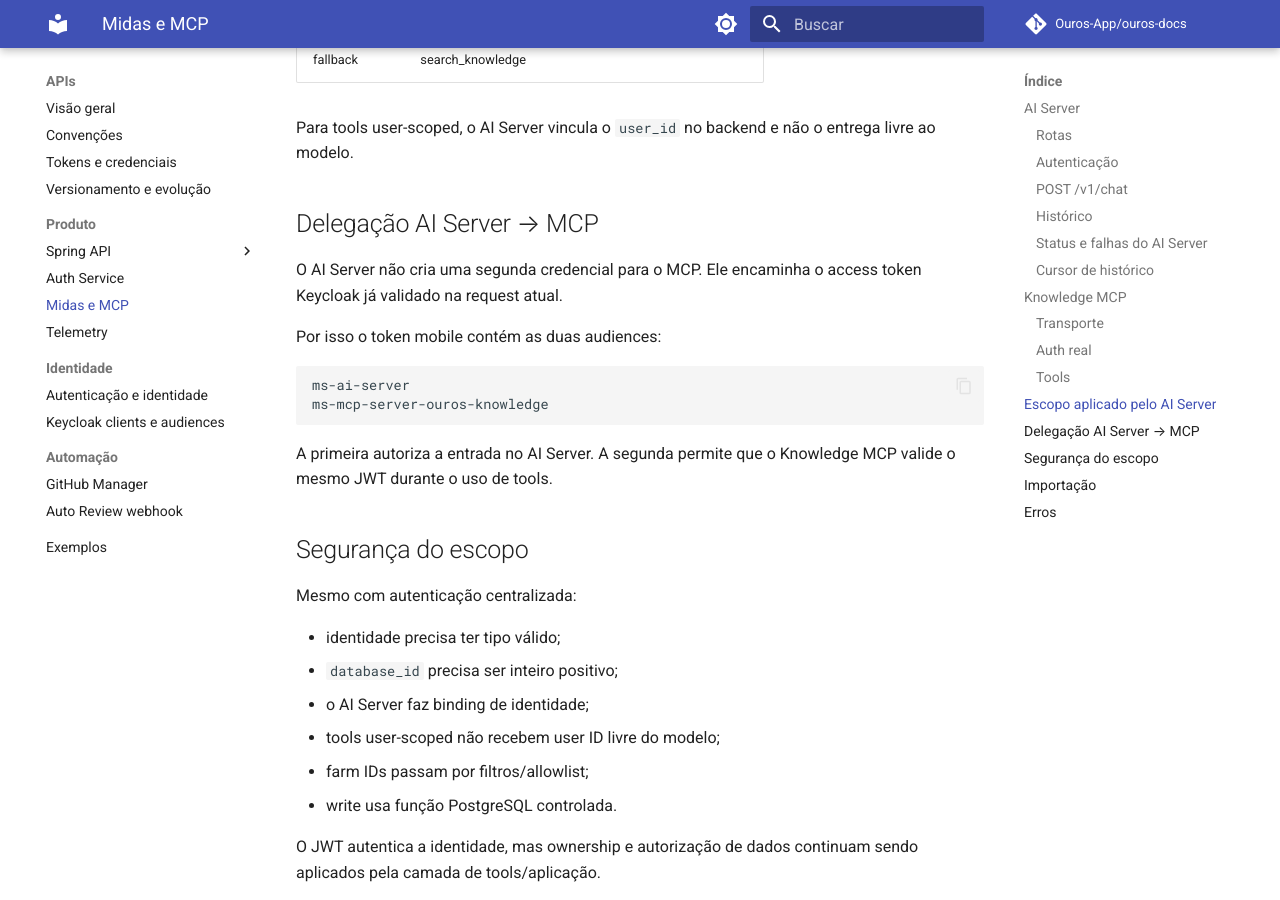
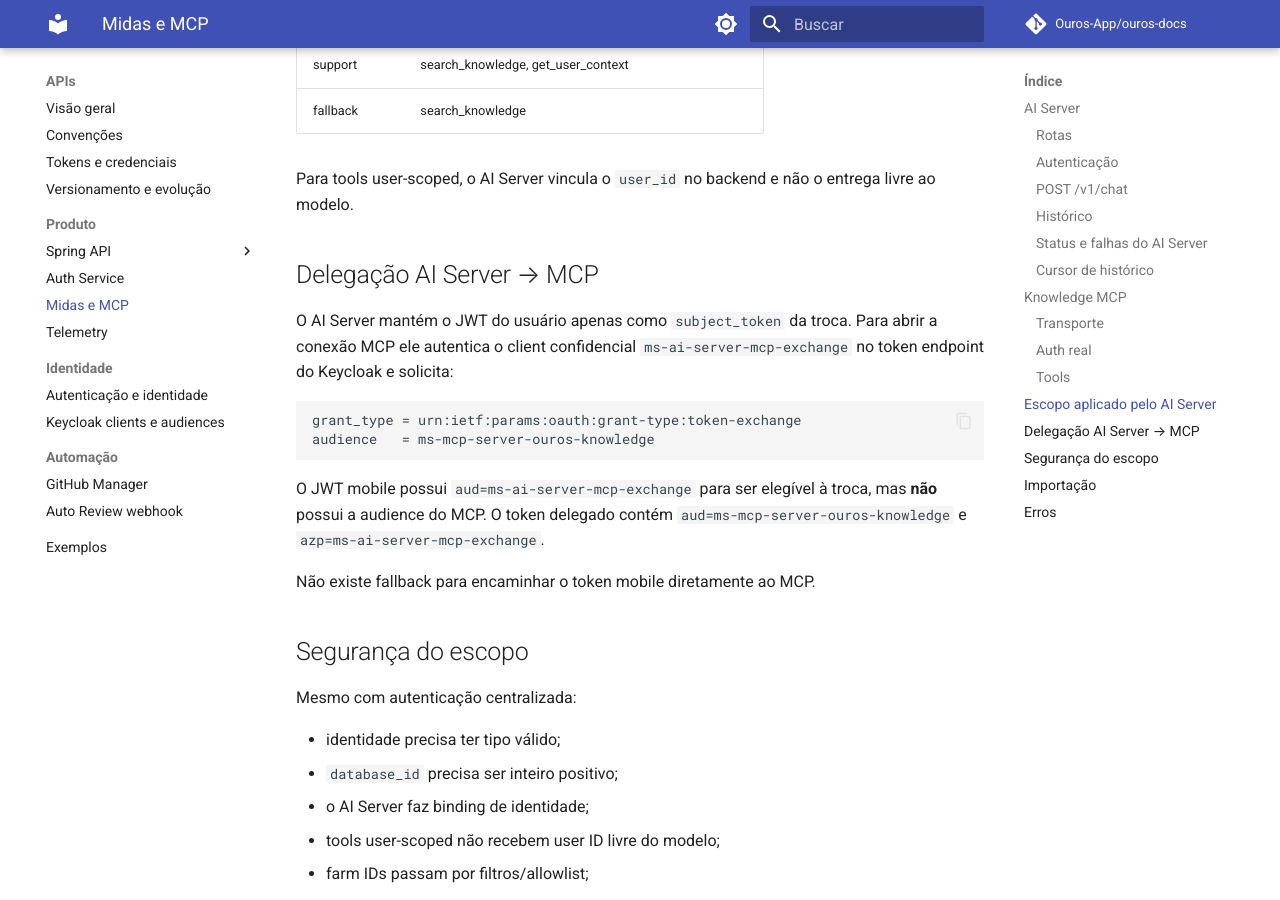
Before and after one commit to Ouros-App/ouros-docs, an MkDocs documentation site: the page built from docs/apis/ai-mcp-reference.md, in a window 1280 px wide and 900 px high, scrolled down 4898 px. Built offline with MkDocs 1.6.1 and Material for MkDocs 9.7.7, drawn with Linux system fonts in a browser that asks for light colours; comment, search, counter and statistics services are not loaded; some of the changed text lies outside the part shown.

Commit message:
docs(mcp): document downscoped delegated JWT

````diff
--- a/docs/apis/ai-mcp-reference.md
+++ b/docs/apis/ai-mcp-reference.md
@@ -137,7 +137,7 @@ Streamable HTTP, stateless.
 
 ### Auth real
 
-O Knowledge MCP usa `KeycloakTokenVerifier` e valida o mesmo access token de usuário encaminhado pelo AI Server.
+O Knowledge MCP usa `KeycloakTokenVerifier`, mas não aceita o access token bruto do usuário. O AI Server primeiro executa Standard Token Exchange v2 e envia o JWT delegado resultante.
 
 ```text
 issuer   = https://ouros-keycloak.discloud.app/realms/ouros
@@ -149,7 +149,7 @@ JWKS     = <issuer>/protocol/openid-connect/certs
 Authorization: Bearer <keycloak_access_token>
 ```
 
-O verifier exige JWT válido e identidade de negócio assinada: `database_id`, `account_type` e a realm role correspondente.
+O verifier exige JWT válido, `aud=ms-mcp-server-ouros-knowledge`, `azp=ms-ai-server-mcp-exchange` e identidade de negócio assinada: `database_id`, `account_type` e a realm role correspondente. Um JWT do `ouros-mobile` é rejeitado diretamente.
 
 ### Tools
 
@@ -189,16 +189,16 @@ Para tools user-scoped, o AI Server vincula o `user_id` no backend e não o entr
 
 ## Delegação AI Server → MCP
 
-O AI Server não cria uma segunda credencial para o MCP. Ele encaminha o access token Keycloak já validado na request atual.
-
-Por isso o token mobile contém as duas audiences:
+O AI Server mantém o JWT do usuário apenas como `subject_token` da troca. Para abrir a conexão MCP ele autentica o client confidencial `ms-ai-server-mcp-exchange` no token endpoint do Keycloak e solicita:
 
 ```text
-ms-ai-server
-ms-mcp-server-ouros-knowledge
+grant_type = urn:ietf:params:oauth:grant-type:token-exchange
+audience   = ms-mcp-server-ouros-knowledge
 ```
 
-A primeira autoriza a entrada no AI Server. A segunda permite que o Knowledge MCP valide o mesmo JWT durante o uso de tools.
+O JWT mobile possui `aud=ms-ai-server-mcp-exchange` para ser elegível à troca, mas **não** possui a audience do MCP. O token delegado contém `aud=ms-mcp-server-ouros-knowledge` e `azp=ms-ai-server-mcp-exchange`.
+
+Não existe fallback para encaminhar o token mobile diretamente ao MCP.
 
 ## Segurança do escopo
 
````
